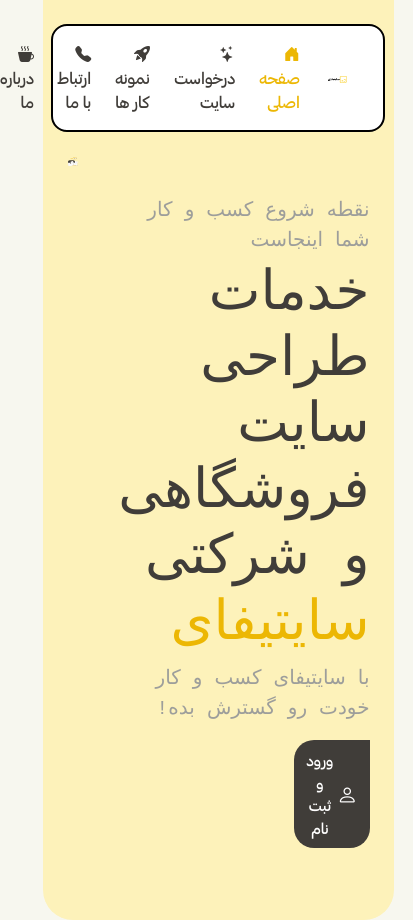
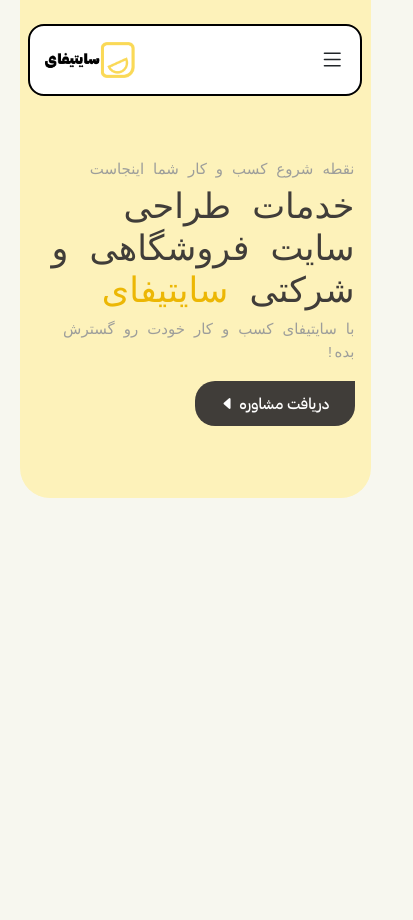
Before and after one commit to zereshk123/sitify_website, a website: page index.html in a window 390 px wide. Shown: the whole page, 413 px wide, since content can reach past the window. After the commit the page ends 844 px from the top, so only its background shows below. Drawn offline with nearby package versions, Linux system fonts and the light colour scheme; a web font is replaced by a local one.

Commit message:
hero section responsive is done

```diff
--- a/css/index.css
+++ b/css/index.css
@@ -5,7 +5,6 @@ body{
 }
 
 .header{
-    width: 100%;
     border-radius: 0 0 30px 30px;
 }
 
@@ -14,8 +13,12 @@ body{
     width: 95%;
 }
 
+.heaeder--menu nav{
+    padding: 15px 20px !important;
+}
+
 .header--menu__logo img{
-    width: 80%;
+    width: 70%;
 }
 
 .header--menu__navbar a{
@@ -30,23 +33,6 @@ body{
 
 .header--menu__navbar #active{
     color: #ecb704;
-}
-
-.header--hero-sec__txt a{
-    font-family: g-n,'Courier New', Courier, monospace;
-    font-size: 15px;
-    background-color: #403d39;
-    border-radius: 20px 0 20px 20px;
-    transition: 0.3s;
-}
-
-.header--hero-sec__txt a:hover{
-    background-color: #ecb704 !important;
-    color: #403d39;
-}
-
-.header--hero-sec__txt a:focus{
-    border: none;
 }
 
 .header--hero-sec__img img{
@@ -78,4 +64,156 @@ body{
 
 .header--hero-sec__txt a{
     width: 30%;
+    padding: 10px 15px;
+    font-family: g-n,'Courier New', Courier, monospace;
+    font-size: 15px;
+    background-color: #403d39;
+    border-radius: 20px 0 20px 20px;
+    transition: 0.3s;
 }
+
+.header--hero-sec__txt a:hover{
+    background-color: #ecb704 !important;
+    color: #403d39;
+}
+
+.header--hero-sec__txt a:focus{
+    border: none;
+}
+
+
+/* responsive */
+@media (max-width: 1025px){
+    .heaeder--menu nav{
+        padding: 15px 20px !important;
+    }
+
+    .header--menu__logo img{
+        width: 70%;
+    }
+
+    .header--menu__navbar a{
+        font-size: 15px;
+    }
+
+    .header--hero-sec__img img{
+        width: 100%;
+    }
+
+    .header--hero-sec__txt h1{
+        font-size: 45px;
+    }
+
+    .header--hero-sec__txt p{
+        font-size: 20px;
+    }
+
+    .header--hero-sec__txt a{
+        width: 40%;
+        font-size: 15px;
+    }
+}
+
+@media (max-width: 769px){
+    .heaeder--menu nav{
+        padding: 15px !important;
+    }
+
+    .header--menu__logo img{
+        width: 90%;
+    }
+
+    .header--menu__navbar a{
+        font-size: 13px;
+    }
+
+    .header--hero-sec__txt h1{
+        font-size: 37px;
+    }
+
+    .header--hero-sec__txt p{
+        font-size: 17px;
+    }
+
+    .header--hero-sec__txt a{
+        width: 50%;
+        font-size: 13px;
+    }
+}
+
+@media (max-width: 426px){
+    .heaeder--menu nav{
+        padding: 15px !important;
+    }
+
+    .header--menu__logo img{
+        width: 60%;
+    }
+
+    .header--menu__bar{
+        font-size: 25px;
+    }
+
+    .header--hero-sec__txt h1{
+        font-size: 35px;
+    }
+
+    .header--hero-sec__txt p{
+        font-size: 15px;
+    }
+
+    .header--hero-sec__txt a{
+        width: 50%;
+        font-size: 15px;
+    }
+}
+
+@media (max-width: 376px){
+    .heaeder--menu nav{
+        padding: 15px !important;
+    }
+
+    .header--menu__logo img{
+        width: 65%;
+    }
+
+    .header--menu__bar{
+        font-size: 25px;
+    }
+
+    .header--hero-sec__txt h1{
+        font-size: 30px;
+    }
+
+    .header--hero-sec__txt p{
+        font-size: 13px;
+    }
+
+    .header--hero-sec__txt a{
+        width: 50%;
+        font-size: 13px;
+    }
+}
+
+@media (max-width: 321px){
+    .heaeder--menu{
+        width: 93%;
+    }
+
+    .heaeder--menu nav{
+        padding: 10px !important;
+    }
+
+    .header--hero-sec__txt h1{
+        font-size: 25px;
+    }
+
+    .header--hero-sec__txt p{
+        font-size: 12px;
+    }
+
+    .header--hero-sec__txt a{
+        width: 50%;
+        font-size: 11px;
+    }
+}
--- a/index.html
+++ b/index.html
@@ -13,13 +13,17 @@
 <body class="bg-bg_color">
     <header class="header bg-base_yellow py-4 d-flex flex-column gap-3">
         <section class="heaeder--menu">
-            <nav class="bg-white border border-2 border-dark px-4 py-3 m-0 rounded-4 align-items-center row">
-                <div class="header--menu__logo col">
+            <nav class="bg-white border border-2 border-dark m-0 rounded-4 align-items-center row">
+                <div class="header--menu__bar col p-0 d-block d-sm-none">
+                    <i class="bi bi-list"></i>
+                </div>
+
+                <div class="header--menu__logo col p-0 d-flex justify-content-end justify-content-sm-center">
                     <img src="assets/images/hero-section/hero-section-logo.png" alt="logo-image...">
                 </div>
 
-                <div class="header--menu__navbar col-10">
-                    <div class="d-flex flex-row gap-4 justify-content-start align-items-center">
+                <div class="header--menu__navbar d-none d-sm-block col-10">
+                    <div class="d-flex flex-row gap-3 gap-xl-4 justify-content-start align-items-center">
                         <a href="#" id="active">
                             <i class="bi bi-house-door-fill"></i>
                             صفحه اصلی
@@ -45,14 +49,14 @@
             </nav>
         </section>
 
-        <section class="header--hero-sec row d-flex flex-row gap-3 px-4">
+        <section class="header--hero-sec row d-flex justify-content-center flex-row gap-0 gap-sm-3 px-1 px-sm-4">
             <div class="header--hero-sec__txt col row d-flex flex-column align-items-center justify-content-center py-5 gap-3">
                 <div class="col-1">
                     <p>نقطه شروع کسب و کار شما اینجاست</p>
                 </div>
 
                 <div class="col-2">
-                    <h1>خدمات طراحی سایت فروشگاهی و شرکتی <span style="color: #ecb704;     font-family: g-b,'Courier New', Courier, monospace;">سایتیفای</span></h1>
+                    <h1>خدمات طراحی سایت فروشگاهی و شرکتی <span style="color: #ecb704; font-family: g-b,'Courier New', Courier, monospace;">سایتیفای</span></h1>
                 </div>
 
                 <div class="col-1">
@@ -60,14 +64,14 @@
                 </div>
 
                 <div class="col-1">
-                    <a href="#" class="btn d-flex align-items-center justify-content-center gap-1 text-white px-4 py-2">
-                        <i class="bi bi-person fs-5"></i>
-                        ورود و ثبت نام
+                    <a href="#" class="btn d-flex align-items-center justify-content-center gap-1 text-white">
+                        دریافت مشاوره
+                        <i class="bi bi-caret-left-fill"></i>
                     </a>
                 </div>
             </div>
 
-            <div class="header--hero-sec__img col">
+            <div class="header--hero-sec__img col d-flex justify-content-center align-items-center d-none d-sm-block">
                 <img src="assets/images/hero-section/hero-section-img.svg" alt="hero section image...">
             </div>
         </section>
```
